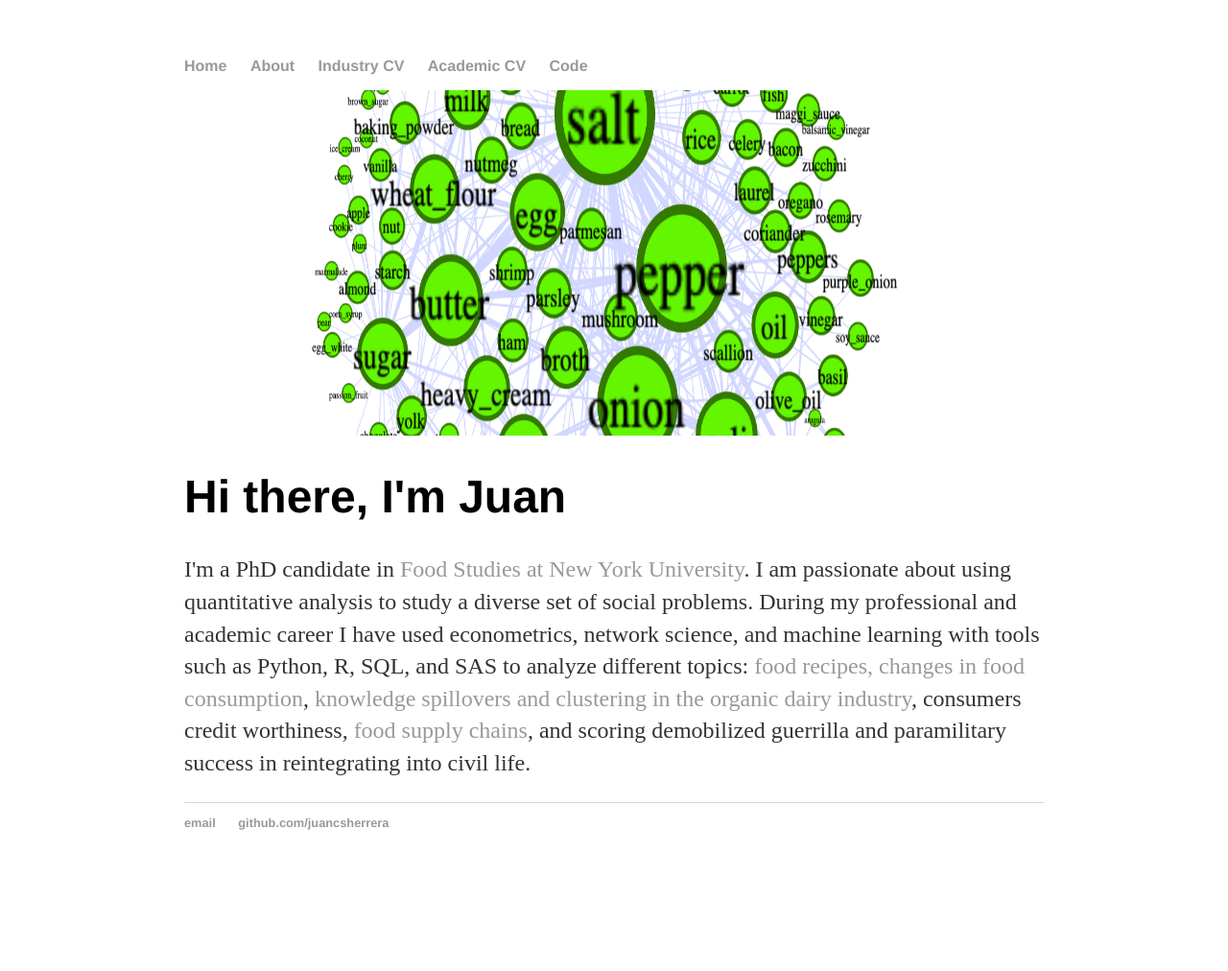
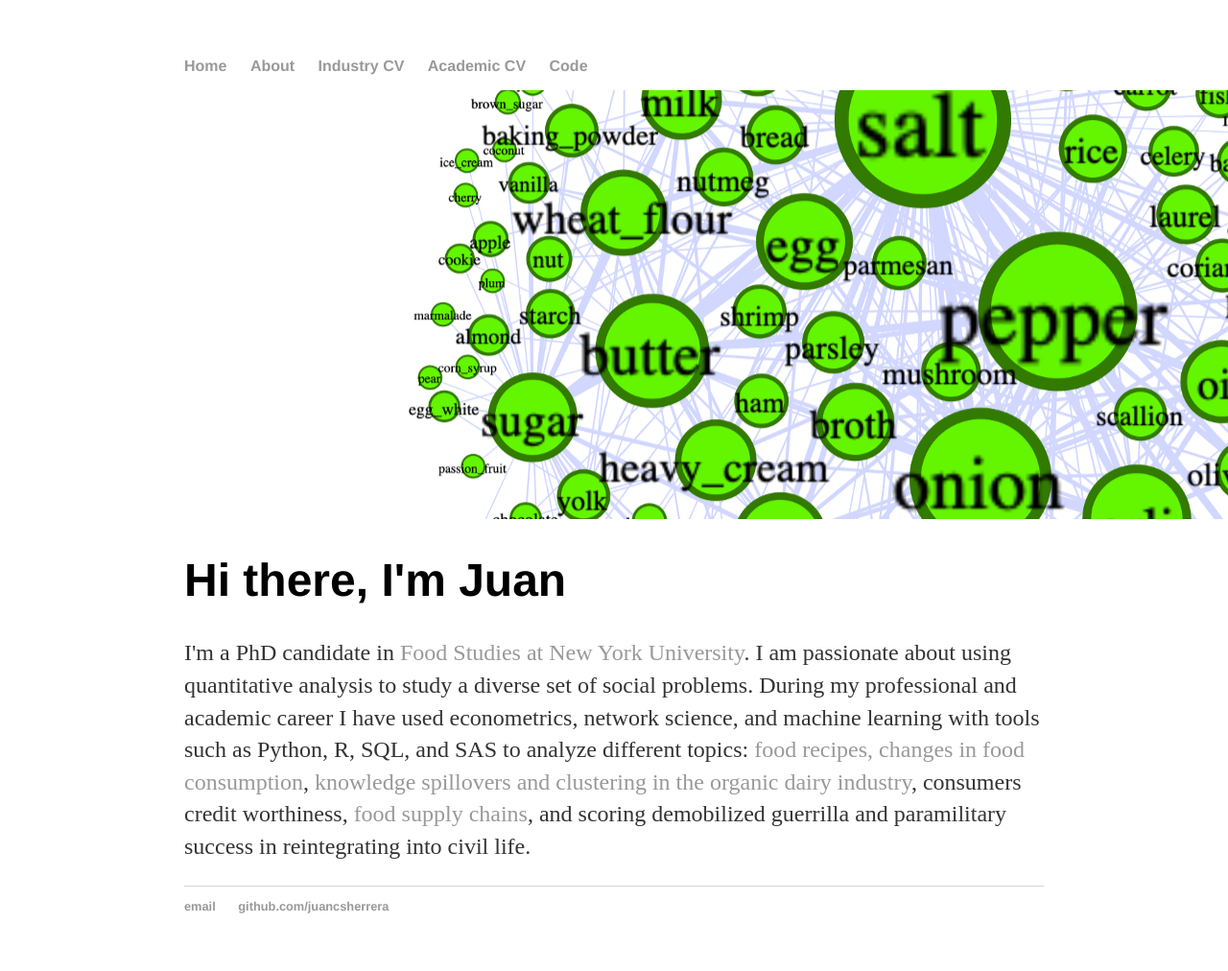
Before and after one commit to juancsherrera/juancsherrera.github.io, a Jekyll site: the page built from index.html, in a window 1280 px wide. Shown: the whole page at 96% size. Built offline with Jekyll 4.4.1, drawn with Linux system fonts in a browser that asks for light colours; before the commit the page ends 925 px from its top, so only the background shows below that.

Commit message:
Update default.html

```diff
--- a/_layouts/default.html
+++ b/_layouts/default.html
@@ -19,7 +19,7 @@
 	    		</ul>
 			</nav>
 
-			<img src="https://github.com/juancsherrera/juancsherrera.github.io/raw/master/Co%20Network.png" width="820" height="360">
+			<img src="https://github.com/juancsherrera/juancsherrera.github.io/raw/master/Co%20Network.png">
 
 			<div class="container">
 
```
